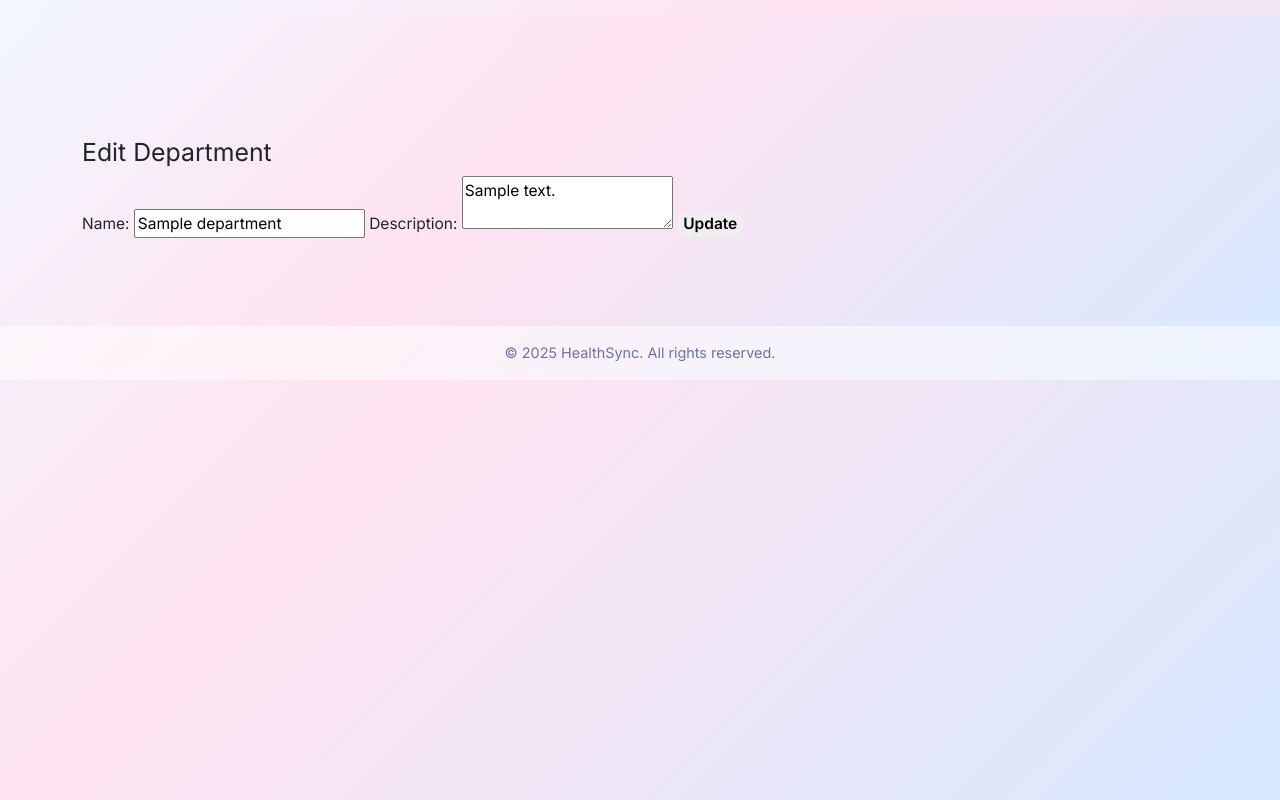
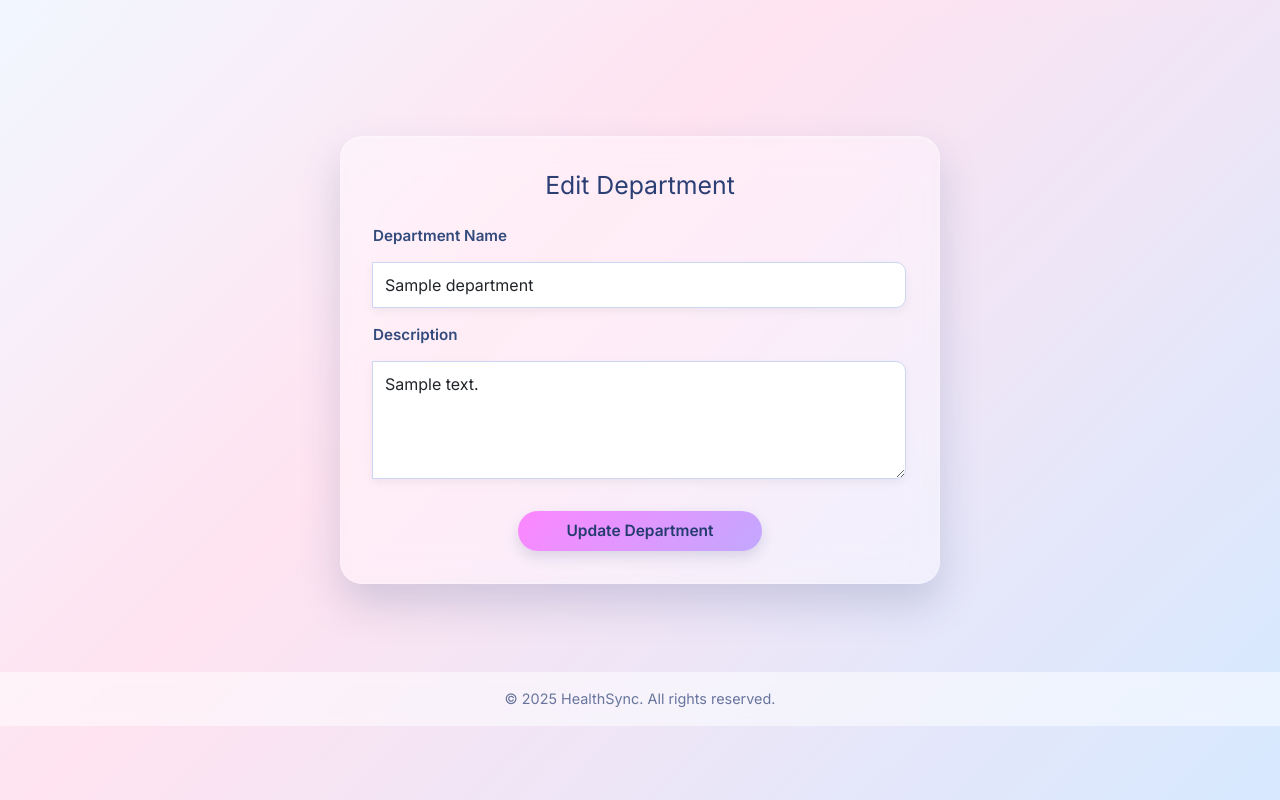
Before and after one commit to 23f3001438/hospital-management-sys, a Flask app: page /editdep/1 in a window 1280 px wide. Run offline with Flask 3, Linux system fonts and the light colour scheme; tables that the repository leaves empty hold one stand-in row (values such as "Sample post").

```diff
--- a/app.py
+++ b/app.py
@@ -607,7 +607,7 @@ def doctor_availability(doctor_id):
 
         db.session.commit()
         flash('Availability updated successfully!', 'success')
-        return redirect(url_for('doctor_availability', doctor_id=doctor_id))
+        return redirect(url_for('docdb', doctor_id=doctor_id))
 
     # Default GET request
     return render_template(
--- a/templates/base.html
+++ b/templates/base.html
@@ -111,7 +111,7 @@
             filter: brightness(1.1);
         }
         .create-btn {
-            background: rgba(255, 255, 255, 0.55);
+            background: linear-gradient(135deg, #fd86ff, #c2a8ff);
             color: var(--text-main);
             box-shadow: 0 6px 14px rgba(43,63,117,0.15);
         }
--- a/templates/editdep.html
+++ b/templates/editdep.html
@@ -4,15 +4,56 @@
 {% block content %}
 {% block home_button %}{% endblock %}
 
-    <h2>Edit Department</h2>
-    <form method="POST">
-        <label>Name:</label>
-        <input type="text" name="name" value="{{ department.name }}" required>
+<style>
+    .edit-dep-form .form-control {
+        width: 100%;
+        min-width: 100%;
+        box-sizing: border-box;
+    }
 
-        <label>Description:</label>
-        <textarea name="description">{{ department.description }}</textarea>
+    .edit-dep-form textarea.form-control {
+        resize: vertical;
+    }
 
-        <button type="submit">Update</button>
+    .edit-dep-form .input-group {
+        width: 100%;
+    }
+</style>
+
+
+<div class="card mx-auto" style="max-width: 600px; padding: 2rem;">
+    <h2 class="text-center mb-4">Edit Department</h2>
+
+    <form method="POST" class="d-flex flex-column gap-3 edit-dep-form">
+
+        <div class="input-group">
+            <label class="form-label fw-semibold">Department Name</label>
+            <input
+                type="text"
+                name="name"
+                value="{{ department.name }}"
+                class="form-control"
+                required
+            >
+        </div>
+
+        <div class="input-group">
+            <label class="form-label fw-semibold">Description</label>
+            <textarea
+                name="description"
+                rows="4"
+                class="form-control"
+                required
+            >{{ department.description }}</textarea>
+        </div>
+
+        <div class="text-center mt-3">
+            <button type="submit" class="create-btn px-5 py-2">
+                Update Department
+            </button>
+        </div>
+
     </form>
+</div>
 
 {% endblock %}
```
